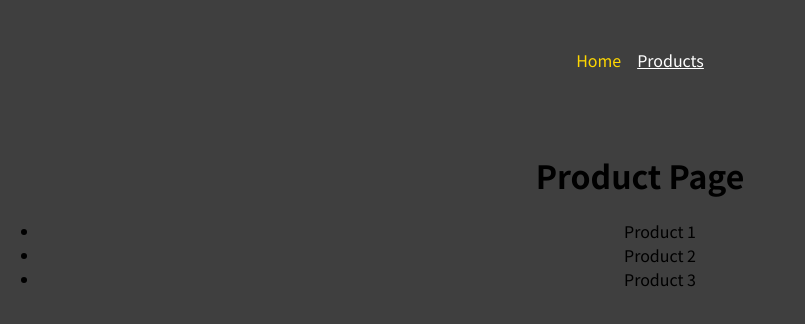
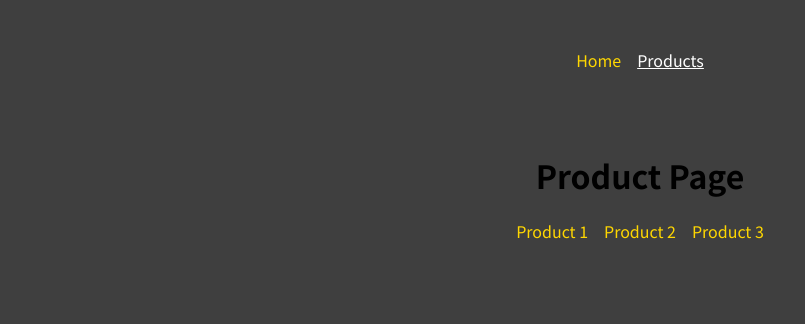
Before and after one commit to Hofass/React_router_training, a JavaScript app: page /products in a window 1280 px wide. Shown: the top 324 px of the page, without its empty margins (0-805 px from the left). Built offline with nearby package versions, Linux system fonts and the light colour scheme.

Commit message:
Adding links for dynamic links

```diff
--- a/src/components/MainNavigation.module.css
+++ b/src/components/MainNavigation.module.css
@@ -14,6 +14,7 @@
   text-decoration: none;
   list-style: none;
   padding-left: 0;
+  justify-content: center;
 
 }
 
--- a/src/pages/Product.js
+++ b/src/pages/Product.js
@@ -1,10 +1,14 @@
+import { Link } from "react-router-dom";
+import classes from "../components/MainNavigation.module.css"
+
 function ProductPage(){
 return <>
 <h1>Product Page</h1>
-<ul>
-  <li>Product 1</li>
-  <li>Product 2</li>
-  <li>Product 3</li>
+<ul className={classes.list}>
+  <li><Link to="/products/product-1">Product 1</Link></li>
+  <li><Link to="/products/product-2">Product 2</Link></li>
+  <li><Link to="/products/product-3">Product 3</Link></li>
+
 </ul>
 
 </>
--- a/src/pages/ProductDetails.js
+++ b/src/pages/ProductDetails.js
@@ -2,13 +2,9 @@
 
 function ProductDetails() {
   const params = useParams();
-
-
-
 	return <>
-  <h1>Product Details!</h1>;
+  <h1>Product Details!</h1>
   <p>{params.productId}</p>
-
   </>
 
 };
```
